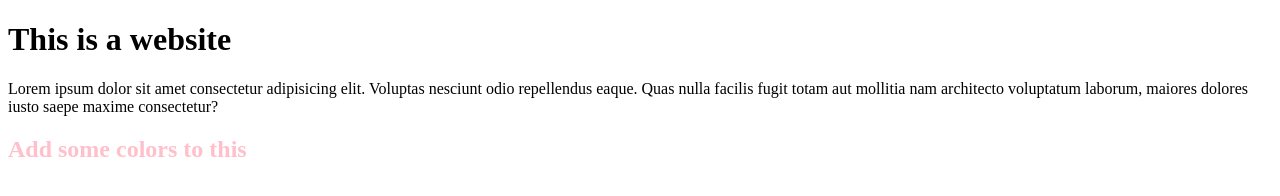
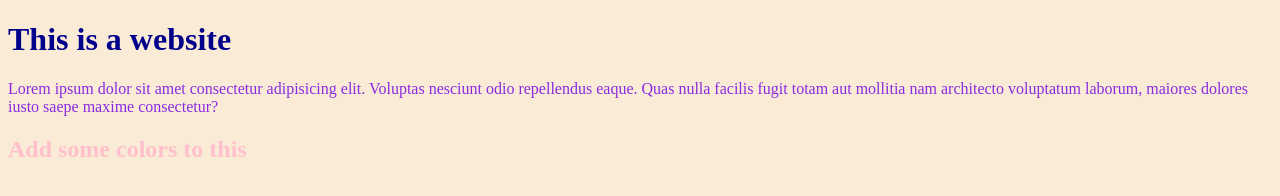
Before and after one commit to FatimaBadaoui/fakiko, a plain HTML site: page index.html in a window 1280 px wide. Drawn offline with Linux system fonts and the light colour scheme.

Commit message:
add some color

```diff
--- a/css/styles.css
+++ b/css/styles.css
@@ -1,3 +1,14 @@
+*{
+    background-color:antiquewhite;
+}
 h2 {
     color: Pink;
 }
+
+p {
+    color: blueviolet
+}
+
+h1 {
+    color: darkblue
+}
```
